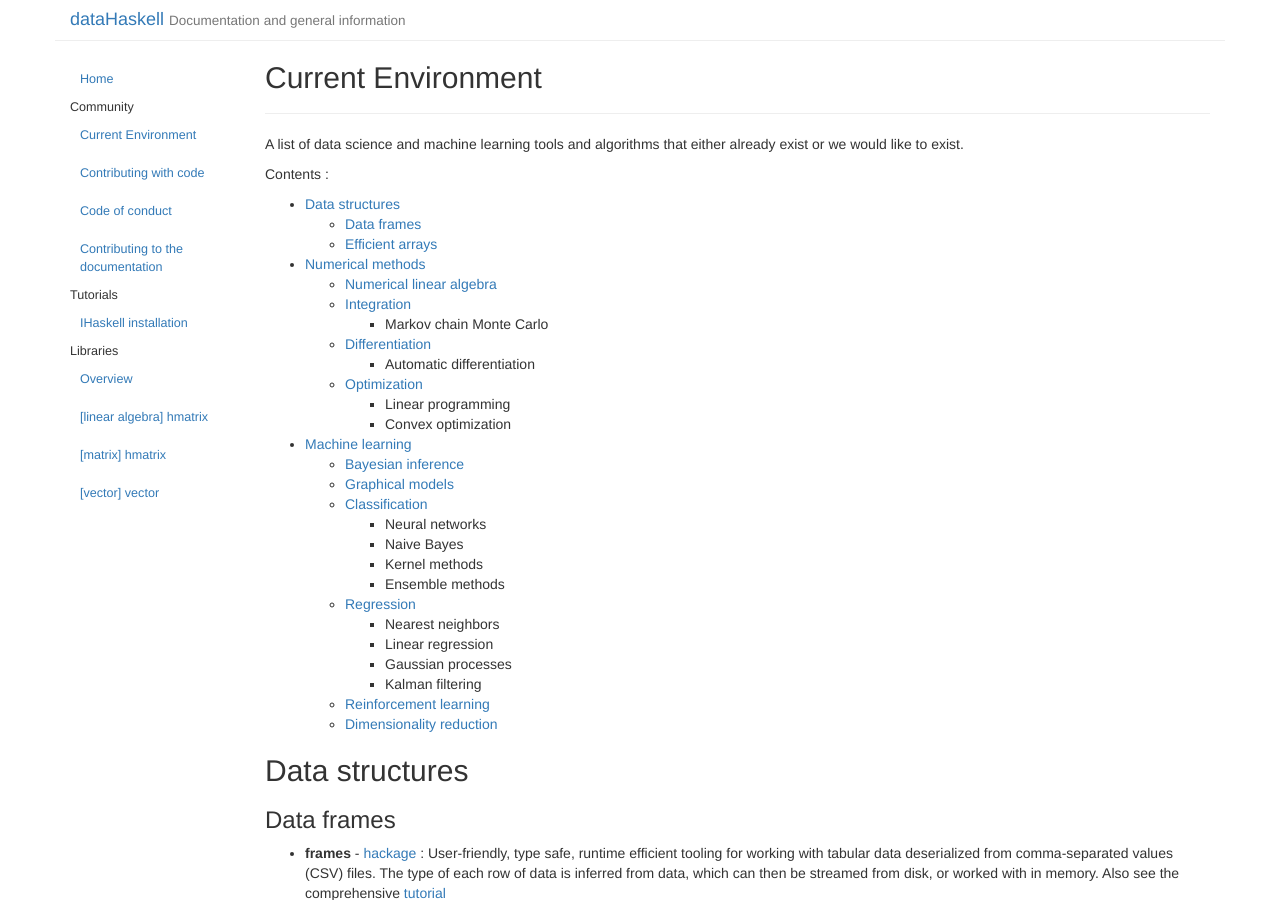
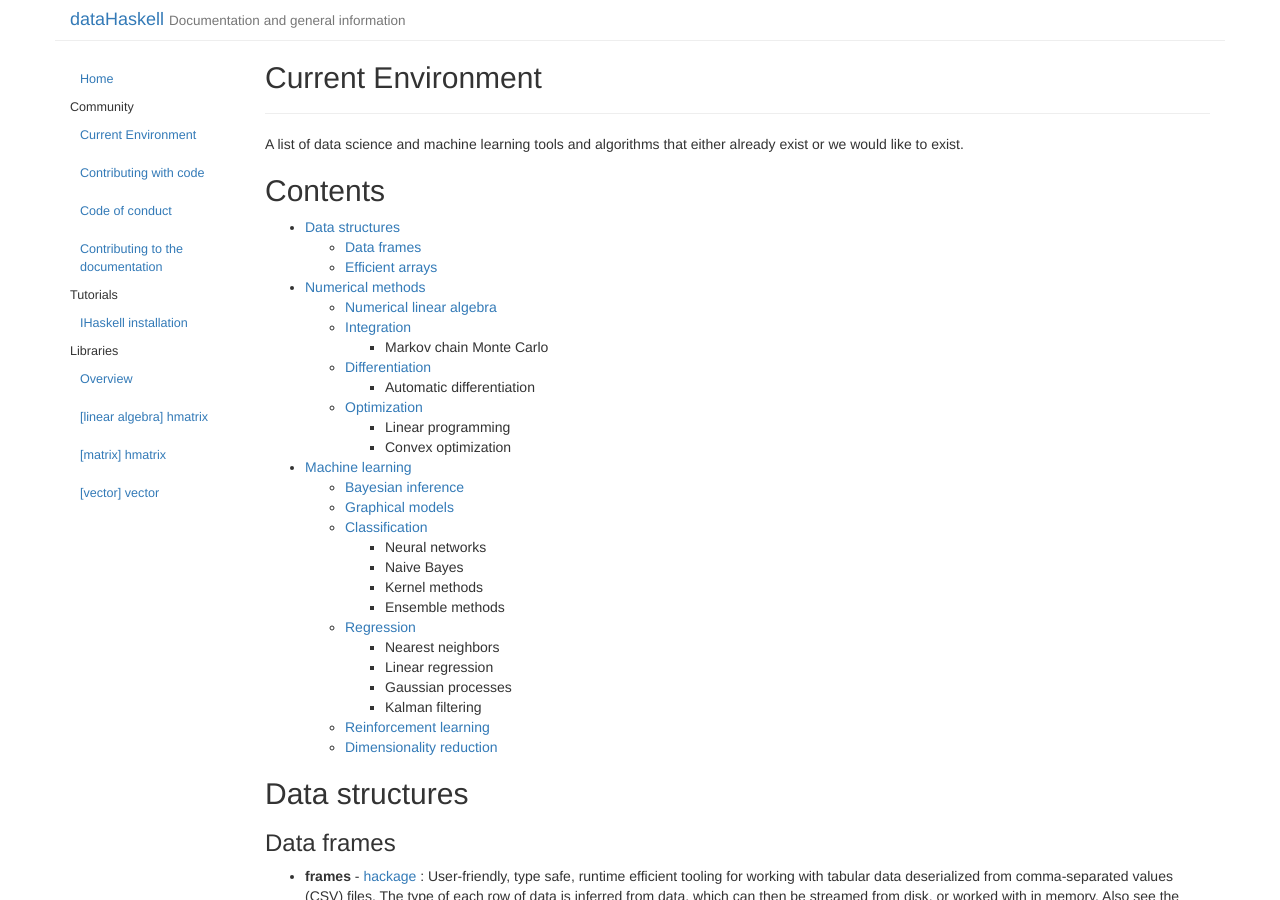
Before and after one commit to DataHaskell/docs, a Jekyll site: the page built from _posts/2016-10-19-current-environment.md, in a window 1280 px wide and 900 px high. Built offline with Jekyll 4.4.1, drawn with Linux system fonts in a browser that asks for light colours.

```diff
--- a/_posts/2016-10-19-current-environment.md
+++ b/_posts/2016-10-19-current-environment.md
@@ -7,7 +7,7 @@ date: 2016-10-19 21:08:18
 
 A list of data science and machine learning tools and algorithms that either already exist or we would like to exist.
 
-Contents :
+## Contents
 
 - [Data structures](#datastructures)
   - [Data frames](#dataframes)
```
